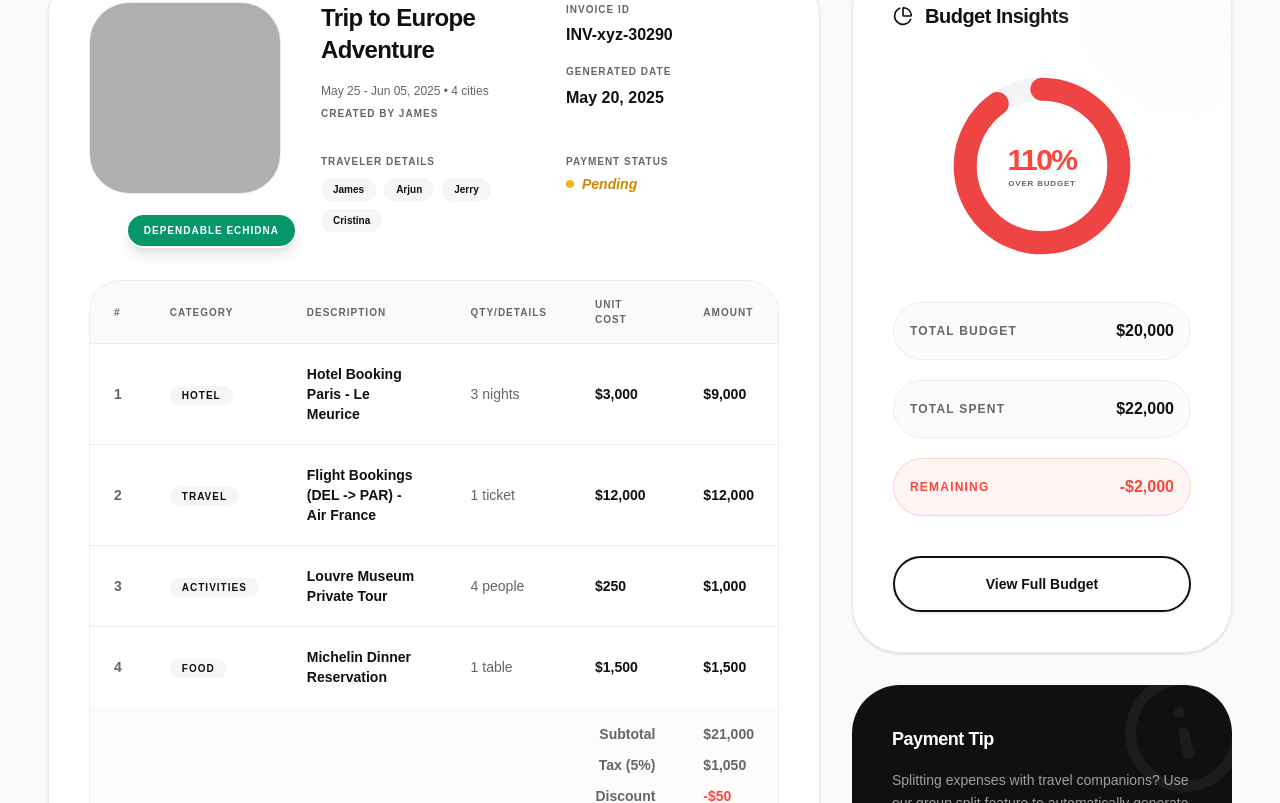
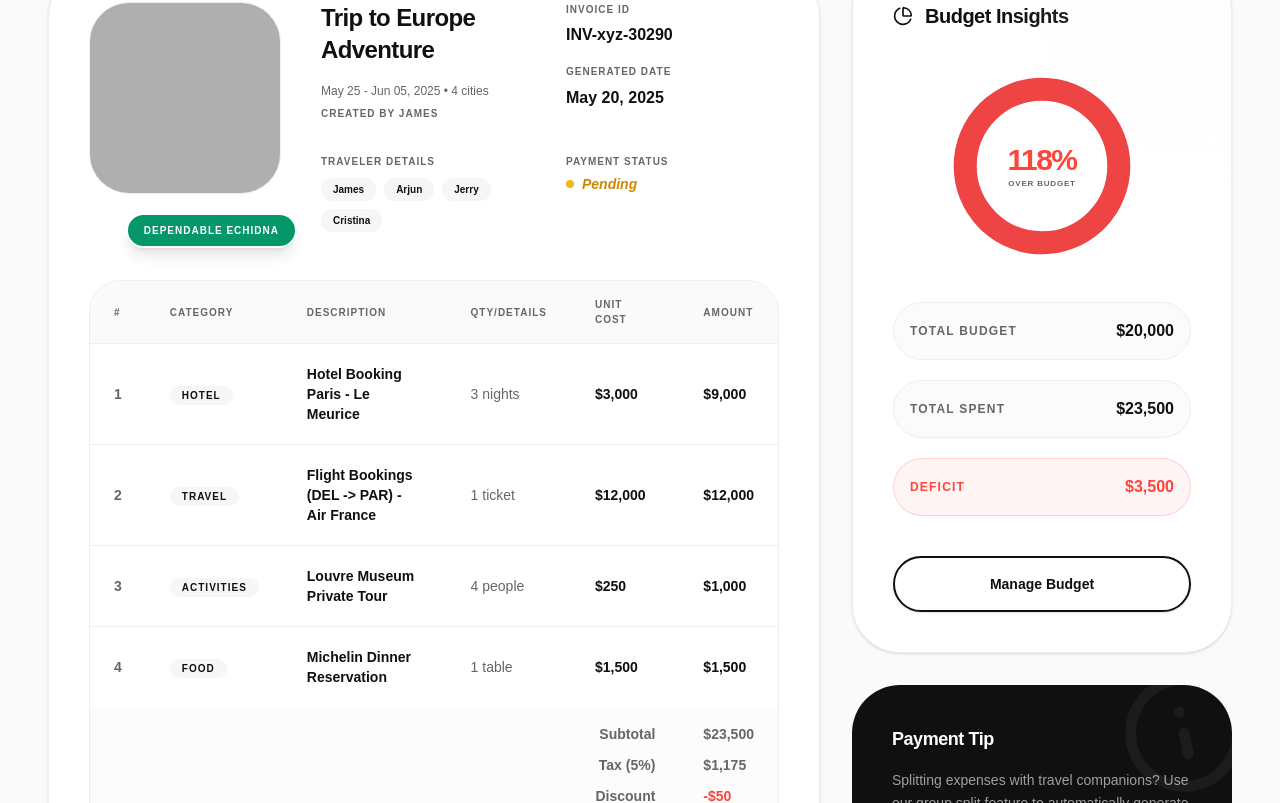
Before and after one commit to advikbhatt/Traveloop, a Next.js app: page /billing in a window 1280 px wide. Shown: the part 277-1080 px from the top of the page. Built offline with nearby package versions, Linux system fonts and the light colour scheme; no server answers; grey boxes are pictures that could not be loaded.

Commit message:
feat: implement billing and invoice tracking page with budget visualization

```diff
--- a/src/app/billing/page.tsx
+++ b/src/app/billing/page.tsx
@@ -17,6 +17,19 @@ export default function BillingPage() {
   const [searchQuery, setSearchQuery] = useState("");
   const [isPaid, setIsPaid] = useState(false);
   const [items, setItems] = useState(invoiceItems);
+  const [totalBudget, setTotalBudget] = useState(20000);
+
+  const totalSpent = items.reduce((acc, item) => acc + item.amount, 0);
+  const remaining = totalBudget - totalSpent;
+  const spentPercentage = Math.round((totalSpent / totalBudget) * 100);
+  const isOverBudget = totalSpent > totalBudget;
+
+  const handleEditBudget = () => {
+    const newBudget = prompt("Enter new total budget:", totalBudget.toString());
+    if (newBudget && !isNaN(Number(newBudget))) {
+      setTotalBudget(Number(newBudget));
+    }
+  };
 
   const filteredItems = items.filter(item =>
     item.description.toLowerCase().includes(searchQuery.toLowerCase()) ||
@@ -155,8 +168,8 @@ export default function BillingPage() {
                         <p>Discount</p>
                       </td>
                       <td className="px-6 py-4 text-sm font-black text-bg-black space-y-2">
-                        <p>$21,000</p>
-                        <p>$1,050</p>
+                        <p>${totalSpent.toLocaleString()}</p>
+                        <p>${(totalSpent * 0.05).toLocaleString()}</p>
                         <p className="text-error">-$50</p>
                       </td>
                     </tr>
@@ -168,7 +181,7 @@ export default function BillingPage() {
                         </div>
                       </td>
                       <td colSpan={2} className="px-6 py-6 text-right relative">
-                        <span className="text-3xl font-black tracking-tighter">$22,000</span>
+                        <span className="text-3xl font-black tracking-tighter">${(totalSpent * 1.05 - 50).toLocaleString()}</span>
                         <div className="absolute -top-4 -right-2 px-4 py-2 bg-[#F59E0B] text-white rounded-full font-black text-[10px] uppercase tracking-widest shadow-lg border-2 border-bg-black">
                           Cute Goat
                         </div>
@@ -219,37 +232,40 @@ export default function BillingPage() {
                   <circle
                     cx="50" cy="50" r="40"
                     fill="transparent"
-                    stroke="#EF4444"
+                    stroke={isOverBudget ? "#EF4444" : "#10B981"}
                     strokeWidth="12"
                     strokeDasharray="251.2"
-                    strokeDashoffset="25.12"
+                    strokeDashoffset={251.2 - (Math.min(spentPercentage, 100) / 100) * 251.2}
                     strokeLinecap="round"
                     className="transition-all duration-1000"
                   />
                 </svg>
                 <div className="absolute inset-0 flex flex-col items-center justify-center text-center">
-                  <span className="text-3xl font-black tracking-tighter text-error">110%</span>
-                  <span className="text-[8px] font-black uppercase tracking-widest text-text-paragraph">Over Budget</span>
+                  <span className={`text-3xl font-black tracking-tighter ${isOverBudget ? 'text-error' : 'text-emerald-600'}`}>{spentPercentage}%</span>
+                  <span className="text-[8px] font-black uppercase tracking-widest text-text-paragraph">{isOverBudget ? 'Over Budget' : 'Spent'}</span>
                 </div>
               </div>
 
               <div className="space-y-5 mb-10">
                 <div className="flex justify-between items-center p-4 rounded-2xl bg-bg-secondary/40 border border-stroke">
                   <span className="text-xs font-bold text-text-paragraph uppercase tracking-widest">Total Budget</span>
-                  <span className="font-bold">$20,000</span>
+                  <span className="font-bold">${totalBudget.toLocaleString()}</span>
                 </div>
                 <div className="flex justify-between items-center p-4 rounded-2xl bg-bg-secondary/40 border border-stroke">
                   <span className="text-xs font-bold text-text-paragraph uppercase tracking-widest">Total Spent</span>
-                  <span className="font-bold">$22,000</span>
+                  <span className="font-bold">${totalSpent.toLocaleString()}</span>
                 </div>
-                <div className="flex justify-between items-center p-4 rounded-2xl bg-error/5 border border-error/20">
-                  <span className="text-xs font-bold text-error uppercase tracking-widest">Remaining</span>
-                  <span className="font-bold text-error">-$2,000</span>
+                <div className={`flex justify-between items-center p-4 rounded-2xl border ${isOverBudget ? 'bg-error/5 border-error/20' : 'bg-emerald-50/50 border-emerald-100'}`}>
+                  <span className={`text-xs font-bold uppercase tracking-widest ${isOverBudget ? 'text-error' : 'text-emerald-600'}`}>{isOverBudget ? 'Deficit' : 'Remaining'}</span>
+                  <span className={`font-bold ${isOverBudget ? 'text-error' : 'text-emerald-600'}`}>${Math.abs(remaining).toLocaleString()}</span>
                 </div>
               </div>
 
-              <button className="w-full py-4 rounded-2xl border-2 border-bg-black text-bg-black font-bold text-sm hover:bg-bg-black hover:text-white transition-all shadow-sm">
-                View Full Budget
+              <button
+                onClick={handleEditBudget}
+                className="w-full py-4 rounded-2xl border-2 border-bg-black text-bg-black font-bold text-sm hover:bg-bg-black hover:text-white transition-all shadow-sm"
+              >
+                Manage Budget
               </button>
             </div>
 
--- a/src/app/profile/page.tsx
+++ b/src/app/profile/page.tsx
@@ -1,6 +1,5 @@
 "use client";
 
-import { useState, useEffect } from "react";
 import { useState, useEffect } from "react";
 import Link from "next/link";
 import Image from "next/image";
```
